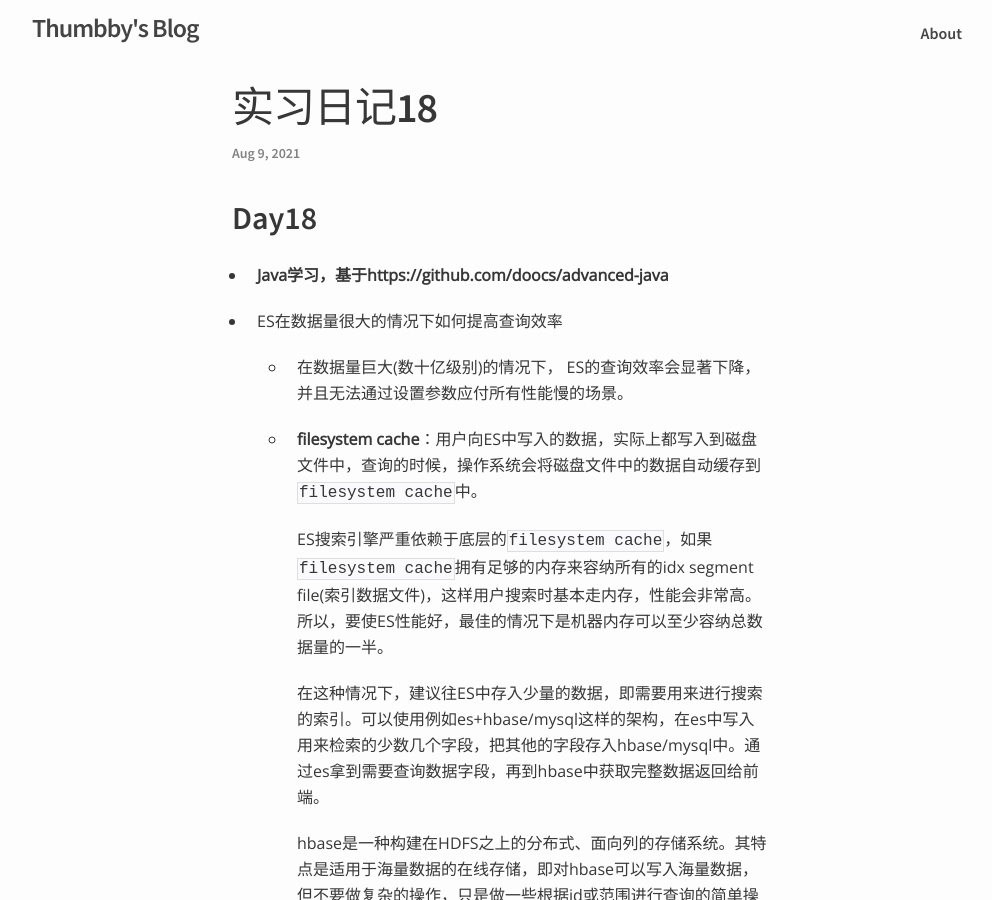
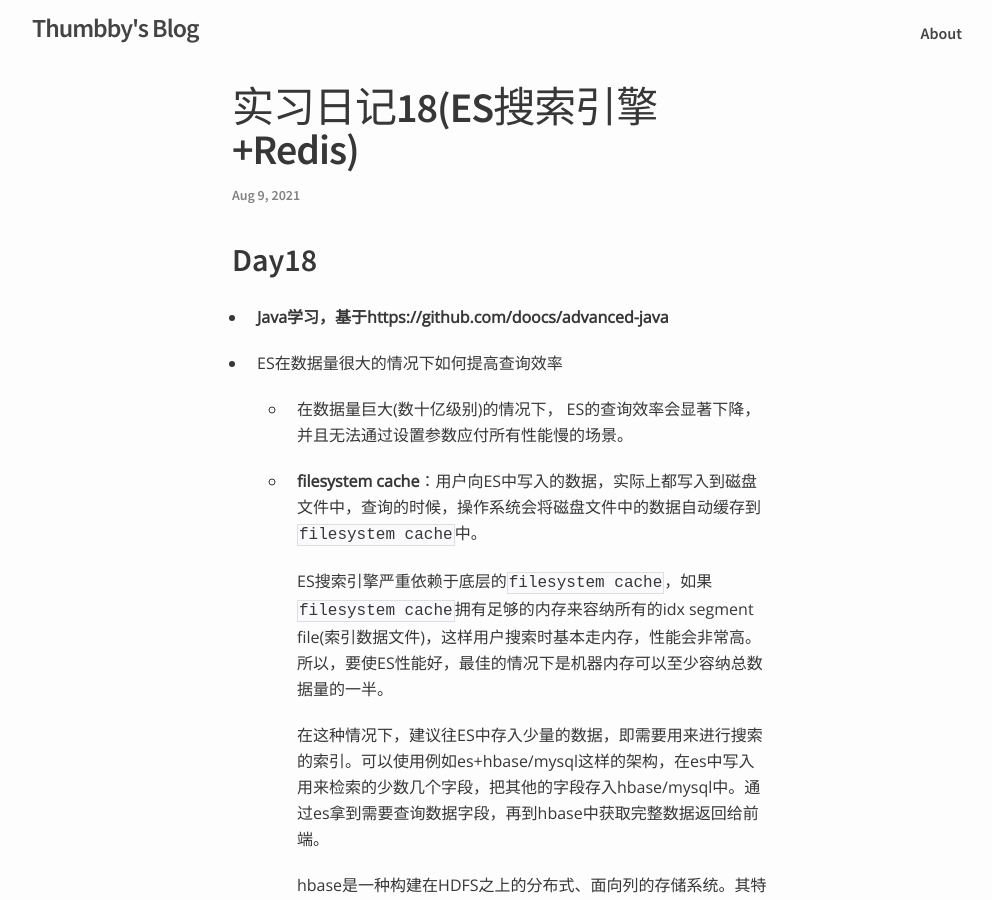
Before and after one commit to Thumbby/Thumbby.github.io, a Jekyll site: the page built from _posts/2021-8-9-diary-for-internship-day18.md, in a window 1280 px wide and 900 px high. Shown: the whole window, without its empty margins (138-1130 px from the left). Built offline with Jekyll 4.4.1, drawn with Linux system fonts in a browser that asks for light colours.

Commit message:
Diary for day18

```diff
--- a/_posts/2021-8-9-diary-for-internship-day18.md
+++ b/_posts/2021-8-9-diary-for-internship-day18.md
@@ -1,6 +1,6 @@
 ---
 layout: post
-title:  "实习日记18"
+title:  "实习日记18(ES搜索引擎+Redis)"
 date:   2021-08-09
 categories: jekyll update
 ---
```
